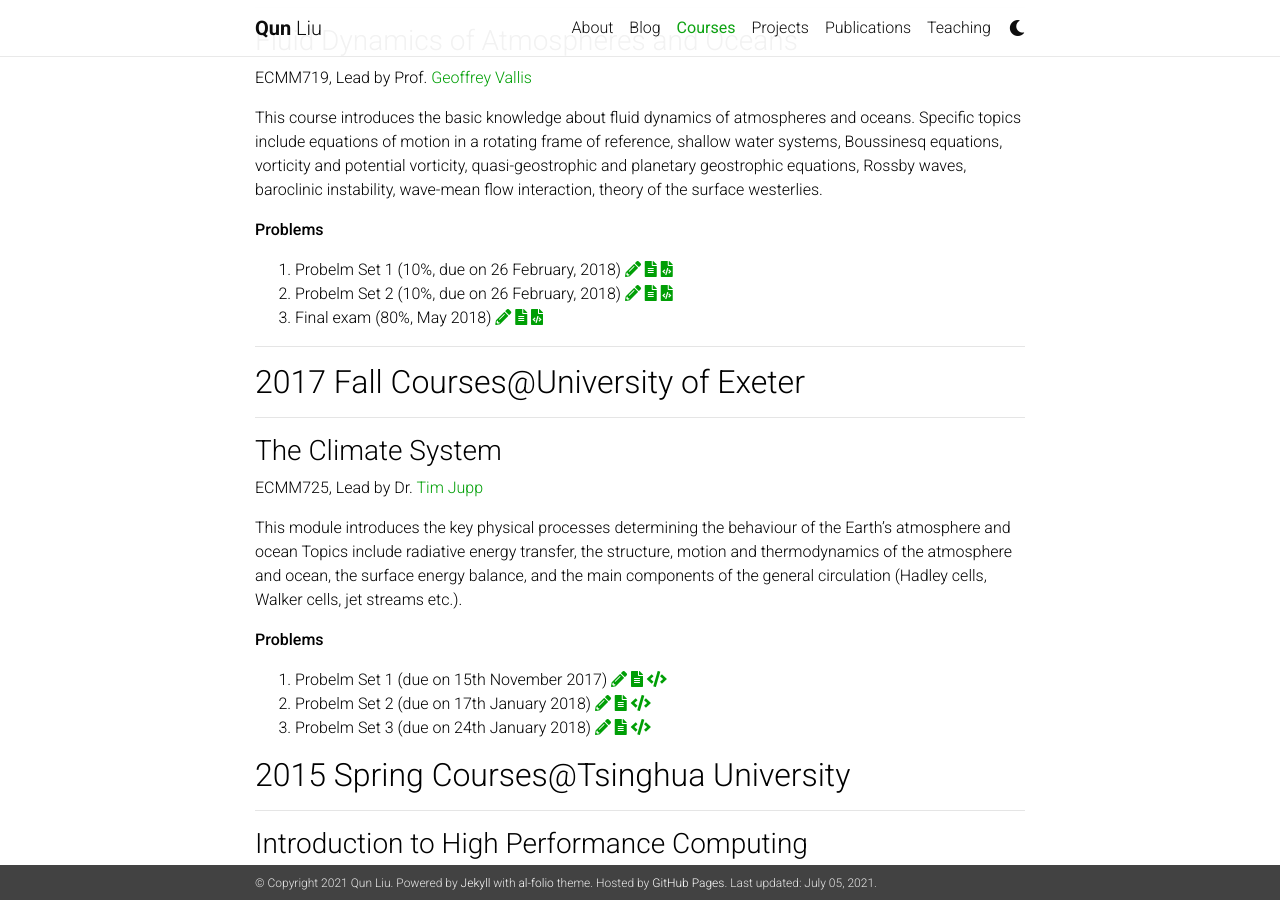
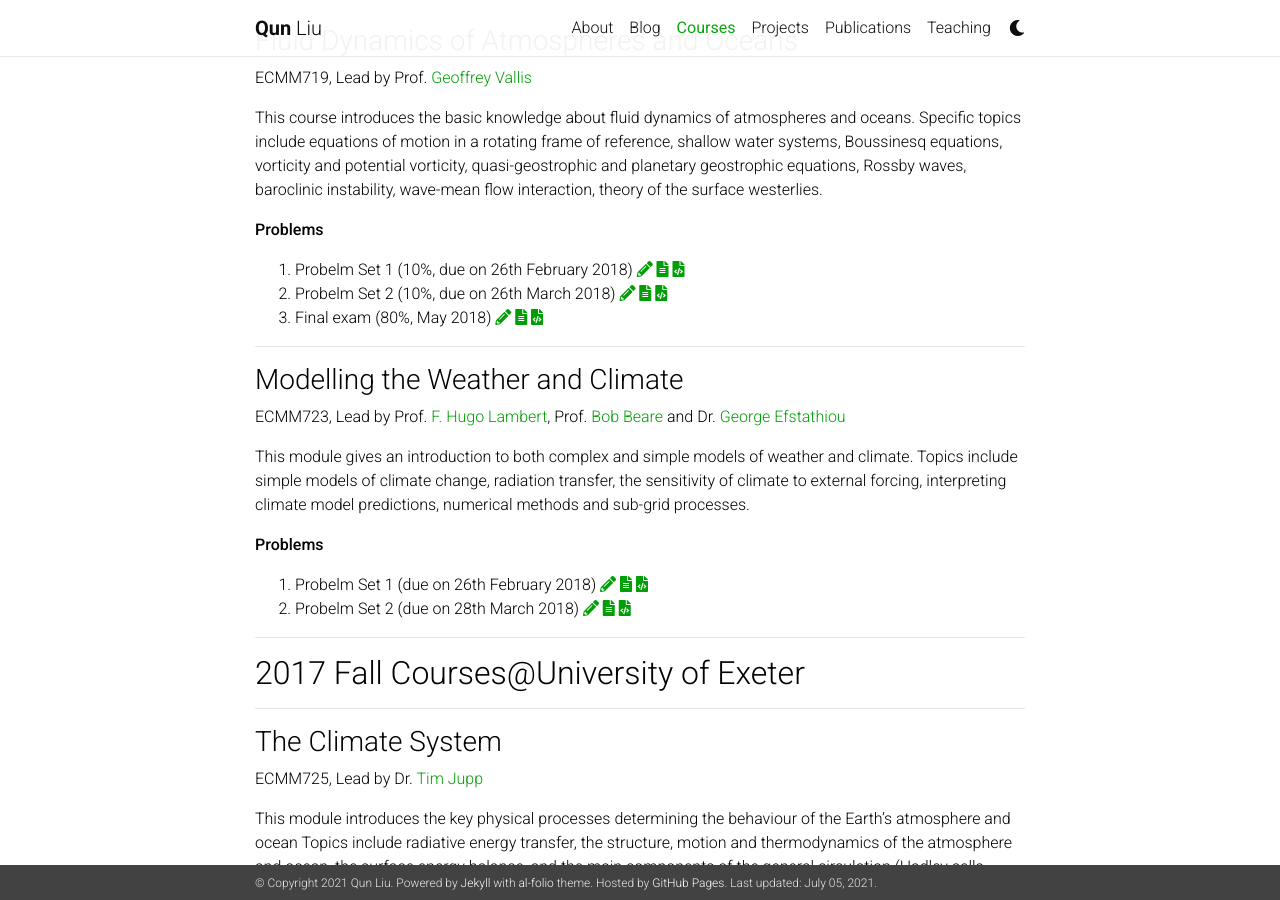
Before and after one commit to lqxyz/lqxyz.github.io, a Jekyll site: the page built from _pages/courses.md, in a window 1280 px wide and 900 px high, scrolled down 328 px. Built offline with Jekyll 4.4.1, drawn with Linux system fonts in a browser that asks for light colours; nearby versions of some CDN libraries; comment, search, counter and statistics services are not loaded; a style sheet for code colours, icons or effects is not loaded.

Commit message:
Add course ecmm723

```diff
--- a/_pages/courses.md
+++ b/_pages/courses.md
@@ -24,9 +24,21 @@ ECMM719, Lead by Prof. [Geoffrey Vallis](https://emps.exeter.ac.uk/mathematics/s
 This course introduces the basic knowledge about fluid dynamics of atmospheres and oceans. Specific topics include equations of motion in a rotating frame of reference, shallow water systems, Boussinesq equations, vorticity and potential vorticity, quasi-geostrophic and planetary geostrophic equations, Rossby waves, baroclinic instability, wave-mean flow interaction, theory of the surface westerlies.
 
 **Problems**
-1. Probelm Set 1 (10%, due on 26 February, 2018) [<i class="fas fa-pencil-alt"></i>]({{ '/assets/courses/ecmm719/prob1_18.pdf' | relative_url }}) [<i class="fas fa-file-alt"></i>]({{ '/assets/courses/ecmm719/ECMM719_Coursework_1.pdf' | relative_url }}) [<i class="fas fa-file-code"></i>]({{ '/assets/courses/ecmm719/ECMM719_Coursework_1.tex' | relative_url }})
-2. Probelm Set 2 (10%, due on 26 February, 2018) [<i class="fas fa-pencil-alt"></i>]({{ '/assets/courses/ecmm719/prob2_18.pdf' | relative_url }}) [<i class="fas fa-file-alt"></i>]({{ '/assets/courses/ecmm719/ECMM719_Coursework_2.pdf' | relative_url }}) [<i class="fas fa-file-code"></i>]({{ '/assets/courses/ecmm719/ECMM719_Coursework_2.tex' | relative_url }})
-3. Final exam (80%, May 2018) [<i class="fas fa-pencil-alt"></i>]({{ '/assets/courses/ecmm719/final18.pdf' | relative_url }}) [<i class="fas fa-file-alt"></i>]({{ '/assets/courses/ecmm719/ECMM719_Exam.pdf' | relative_url }}) [<i class="fas fa-file-code"></i>]({{ '/assets/courses/ecmm719/ECMM719_Exam.tex' | relative_url }})
+1. Probelm Set 1 (10%, due on 26th February 2018) [<i class="fas fa-pencil-alt"></i>]({{ '/assets/courses/ecmm719/prob1_18.pdf' | relative_url }}) [<i class="fas fa-file-alt"></i>]({{ '/assets/courses/ecmm719/ECMM719_Coursework_1.pdf' | relative_url }}) [<i class="fas fa-file-code"></i>]({{ '/assets/courses/ecmm719/ECMM719_Coursework_1.tex' | relative_url }})
+2. Probelm Set 2 (10%, due on 26th March 2018) [<i class="fas fa-pencil-alt"></i>]({{ '/assets/courses/ecmm719/prob2_18.pdf' | relative_url }}) [<i class="fas fa-file-alt"></i>]({{ '/assets/courses/ecmm719/ECMM719_Coursework_2.pdf' | relative_url }}) [<i class="fas fa-file-code"></i>]({{ '/assets/courses/ecmm719/ECMM719_Coursework_2.tex' | relative_url }})
+3. Final exam (80%, May 2018) [<i class="fas fa-pencil-alt"></i>]({{ '/assets/courses/ecmm719/final18.pdf' | relative_url }}) [<i class="fas fa-file-alt"></i>]({{ '/assets/courses/ecmm719/ECMM719_Exam.pdf' | relative_url }}) [<i class="fas fa-file-code"></i>]({{ '/assets/courses/ecmm719/ECMM719_Exam.zip' | relative_url }})
+
+* * *
+
+### Modelling the Weather and Climate
+
+ECMM723, Lead by Prof. [F. Hugo Lambert](http://emps.exeter.ac.uk/mathematics/staff/fhl202), Prof. [Bob Beare](http://emps.exeter.ac.uk/mathematics/staff/rjb215) and Dr. [George Efstathiou](https://emps.exeter.ac.uk/mathematics/staff/ge235)
+
+This module gives an introduction to both complex and simple models of weather and climate. Topics include simple models of climate change, radiation transfer, the sensitivity of climate to external forcing, interpreting climate model predictions, numerical methods and sub-grid processes.
+
+**Problems**
+1. Probelm Set 1 (due on 26th February 2018) [<i class="fas fa-pencil-alt"></i>]({{ '/assets/courses/ecmm723/ecmm723-problems2018.pdf' | relative_url }}) [<i class="fas fa-file-alt"></i>]({{ '/assets/courses/ecmm723/ECMM723-Coursework_1.pdf' | relative_url }}) [<i class="fas fa-file-code"></i>]({{ '/assets/courses/ecmm723/prob1.zip' | relative_url }})
+1. Probelm Set 2 (due on 28th March 2018) [<i class="fas fa-pencil-alt"></i>]({{ '/assets/courses/ecmm723/cw_2_2018.pdf' | relative_url }}) [<i class="fas fa-file-alt"></i>]({{ '/assets/courses/ecmm723/ECMM723_Coursework_2.pdf' | relative_url }}) [<i class="fas fa-file-code"></i>]({{ '/assets/courses/ecmm723/prob2.zip' | relative_url }})
 
 * * *
 
@@ -42,10 +54,11 @@ This module introduces the key physical processes determining the behaviour of t
 
 **Problems**
 
-1. Probelm Set 1 (due on 15th November 2017) [<i class="fas fa-pencil-alt"></i>]({{ '/assets/courses/ecmm725/2017_ecmm725_sheet1_corrected.pdf' | relative_url }}) [<i class="fas fa-file-alt"></i>]({{ '/assets/courses/ecmm725/exercise1.pdf' | relative_url }}) [<i class="fas fa-code"></i>]({{ '/assets/courses/ecmm725/exercise1.zip' | relative_url }})
-2. Probelm Set 2 (due on 17th January 2018) [<i class="fas fa-pencil-alt"></i>]({{ '/assets/courses/ecmm725/2017_ecmm725_sheet2.pdf' | relative_url }}) [<i class="fas fa-file-alt"></i>]({{ '/assets/courses/ecmm725/exercise2.pdf' | relative_url }}) [<i class="fas fa-code"></i>]({{ '/assets/courses/ecmm725/exercise2.zip' | relative_url }})
-2. Probelm Set 3 (due on 24th January 2018) [<i class="fas fa-pencil-alt"></i>]({{ '/assets/courses/ecmm725/2017_ecmm725_sheet3.pdf' | relative_url }}) [<i class="fas fa-file-alt"></i>]({{ '/assets/courses/ecmm725/exercise3.pdf' | relative_url }}) [<i class="fas fa-code"></i>]({{ '/assets/courses/ecmm725/exercise3.zip' | relative_url }})
+1. Probelm Set 1 (due on 15th November 2017) [<i class="fas fa-pencil-alt"></i>]({{ '/assets/courses/ecmm725/2017_ecmm725_sheet1_corrected.pdf' | relative_url }}) [<i class="fas fa-file-alt"></i>]({{ '/assets/courses/ecmm725/exercise1.pdf' | relative_url }}) [<i class="fas fa-file-code"></i>]({{ '/assets/courses/ecmm725/exercise1.zip' | relative_url }})
+2. Probelm Set 2 (due on 17th January 2018) [<i class="fas fa-pencil-alt"></i>]({{ '/assets/courses/ecmm725/2017_ecmm725_sheet2.pdf' | relative_url }}) [<i class="fas fa-file-alt"></i>]({{ '/assets/courses/ecmm725/exercise2.pdf' | relative_url }}) [<i class="fas fa-file-code"></i>]({{ '/assets/courses/ecmm725/exercise2.zip' | relative_url }})
+2. Probelm Set 3 (due on 24th January 2018) [<i class="fas fa-pencil-alt"></i>]({{ '/assets/courses/ecmm725/2017_ecmm725_sheet3.pdf' | relative_url }}) [<i class="fas fa-file-alt"></i>]({{ '/assets/courses/ecmm725/exercise3.pdf' | relative_url }}) [<i class="fas fa-file-code"></i>]({{ '/assets/courses/ecmm725/exercise3.zip' | relative_url }})
 
+* * *
 
 ## 2015 Spring Courses@Tsinghua University
 
```
Also changed, not shown: assets/courses/ecmm719/rossbywaveillustration.png (deleted), 8 other files.
